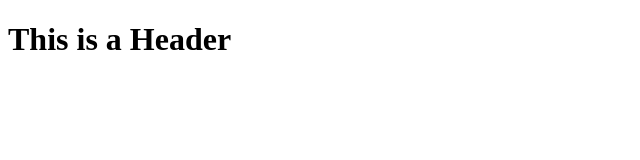
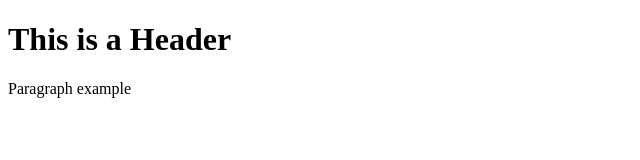
Before and after one commit to rajdan957/git-test, a plain HTML site: page index.html in a window 1280 px wide. Shown: the whole page, without its empty margins (0-640 px from the left). Drawn offline with Linux system fonts and the light colour scheme.

Commit message:
Second commit

```diff
--- a/index.html
+++ b/index.html
@@ -2,5 +2,6 @@
 <html>
     <body>
         <h1>This is a Header</h1>
+        <p>Paragraph example</p>
     </body>
 </html>
```
